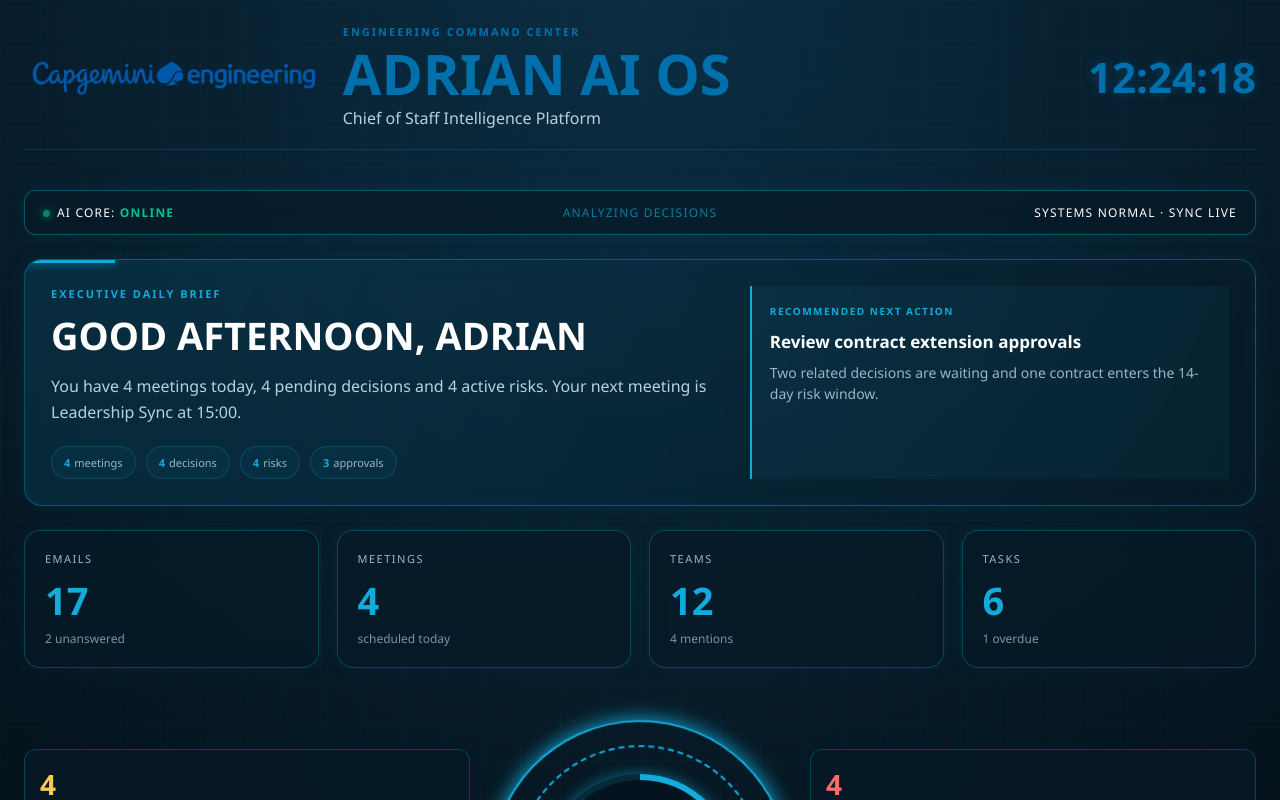
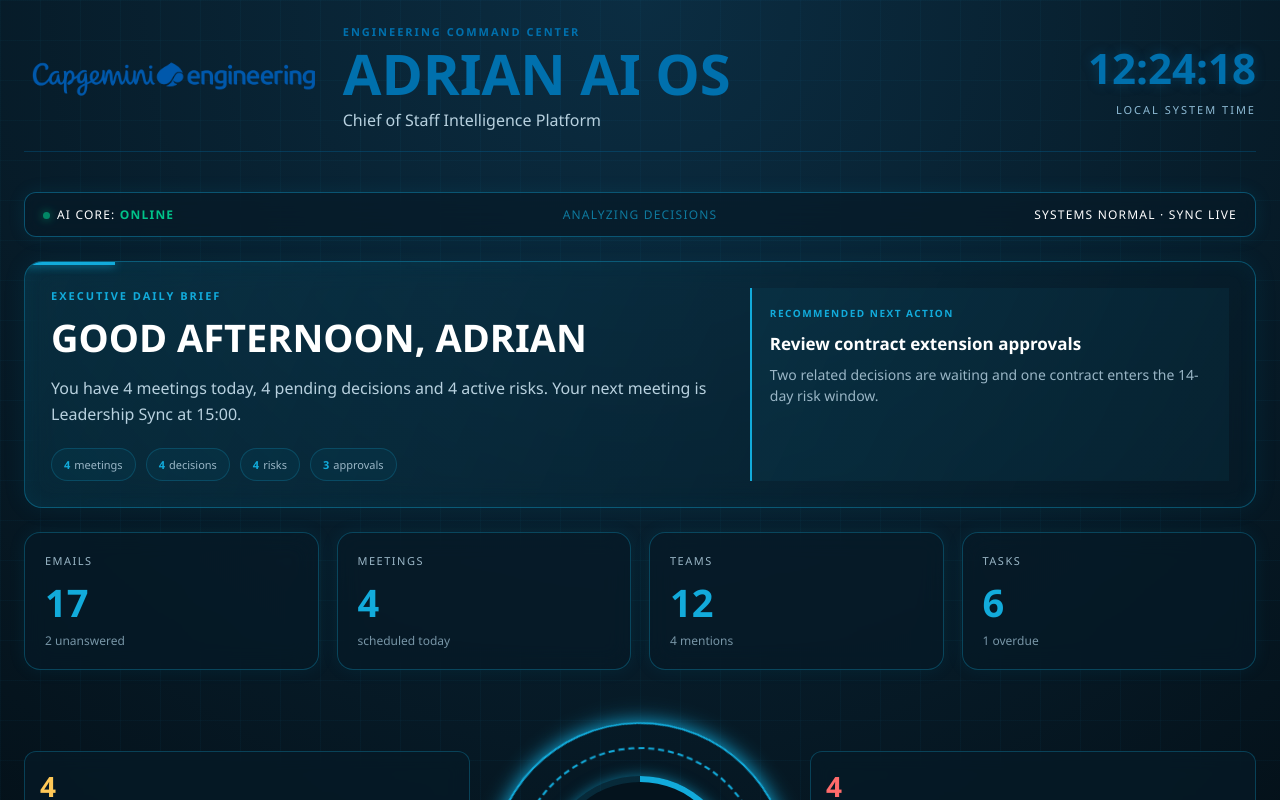
Before and after one commit to adrianbartosik/adrian-ai-os, a Next.js app: page / in a window 1280 px wide. Shown: the top 800 px of the page. Built offline with nearby package versions, Linux system fonts and the light colour scheme.

Commit message:
Add dateInfo prop and update Header component layout

```diff
--- a/components/Header.js
+++ b/components/Header.js
@@ -1,4 +1,7 @@
-export default function Header({ time }) {
+export default function Header({
+  time,
+  dateInfo,
+}) {
   return (
     <>
       <style jsx>{`
@@ -39,9 +42,20 @@
           line-height: 1;
         }
 
+        .date {
+          margin-top: 8px;
+          color: #8fbcd6;
+          font-size: 13px;
+          letter-spacing: 1px;
+        }
+
         .subtitle {
-          margin: 0;
+          margin-top: 6px;
           color: #b8d1df;
+        }
+
+        .clockBox {
+          text-align: right;
         }
 
         .clock {
@@ -51,11 +65,23 @@
           text-shadow: 0 0 12px rgba(0, 112, 173, 0.35);
         }
 
+        .clockLabel {
+          margin-top: 6px;
+          color: #8fbcd6;
+          font-size: 11px;
+          letter-spacing: 2px;
+          text-transform: uppercase;
+        }
+
         @media (max-width: 900px) {
           .header {
             flex-direction: column;
             align-items: flex-start;
             gap: 18px;
+          }
+
+          .clockBox {
+            text-align: left;
           }
 
           .title {
@@ -101,14 +127,24 @@
               ADRIAN AI OS
             </h1>
 
-            <p className="subtitle">
+            <div className="date">
+              {dateInfo}
+            </div>
+
+            <div className="subtitle">
               Chief of Staff Intelligence Platform
-            </p>
+            </div>
           </div>
         </div>
 
-        <div className="clock">
-          {time}
+        <div className="clockBox">
+          <div className="clock">
+            {time}
+          </div>
+
+          <div className="clockLabel">
+            LOCAL SYSTEM TIME
+          </div>
         </div>
       </div>
     </>
```
